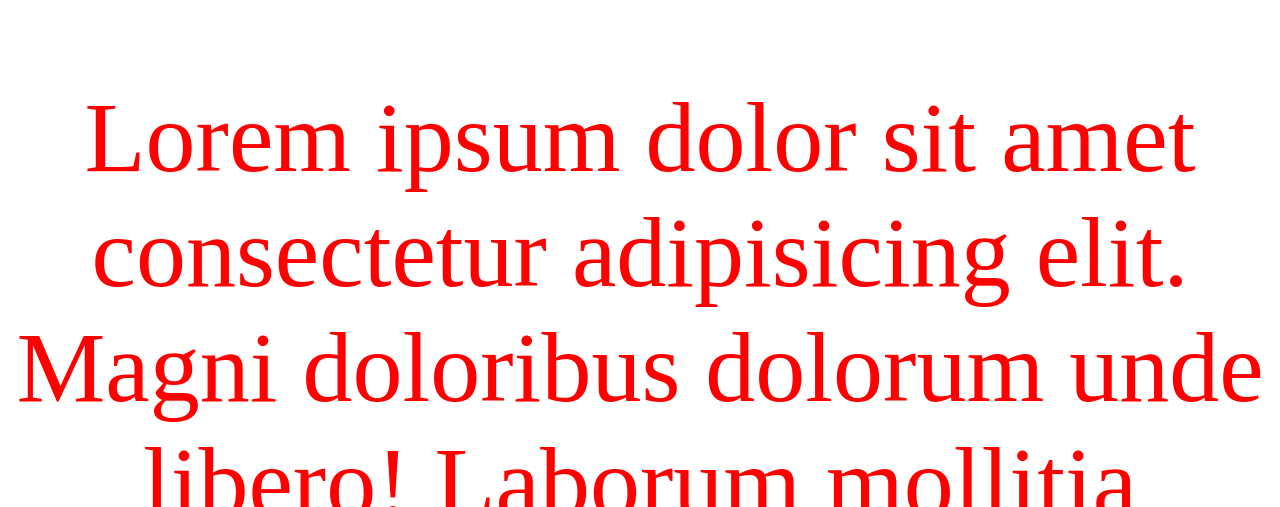
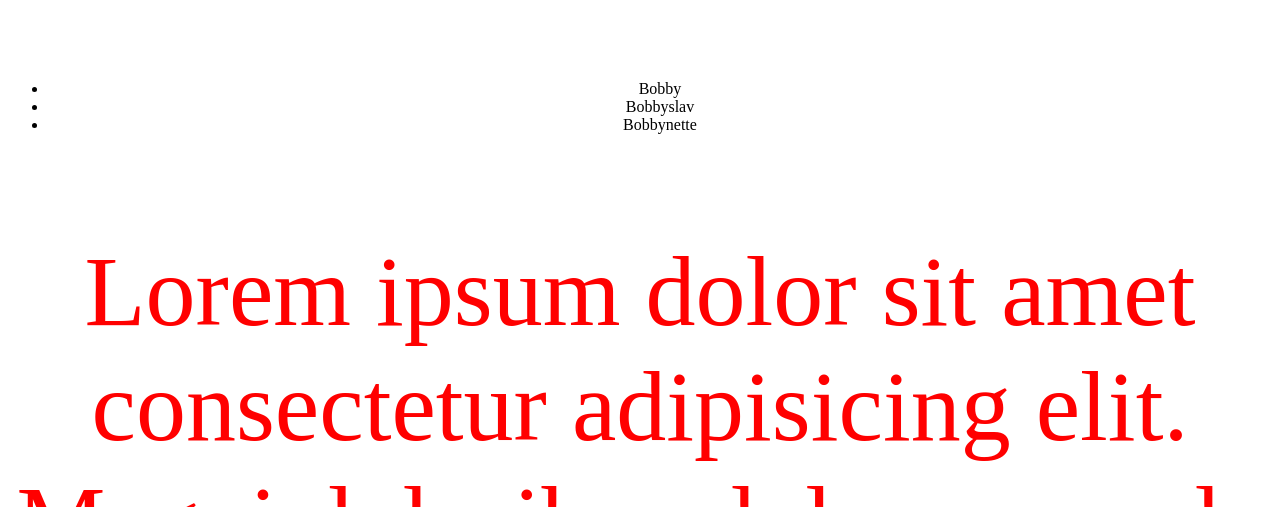
Before and after one commit to Jimbiscus/GitHub_Course, a plain HTML site: page index.html in a window 1280 px wide. Shown: the part 293-800 px from the top of the page. Drawn offline with Linux system fonts and the light colour scheme; files that its build step writes are made by us from their sources.

Commit message:
Added the bobbylist

```diff
--- a/index.html
+++ b/index.html
@@ -11,6 +11,11 @@
 <body>
     <h1>Salut Frangin</h1>
     <p>Hello, World ! bobobobo</p>
+    <ul>
+        <li>Bobby</li>
+        <li>Bobbyslav</li>
+        <li>Bobbynette</li>
+    </ul>
     <p>Lorem ipsum dolor sit amet consectetur adipisicing elit.
         Magni doloribus dolorum unde libero! Laborum mollitia consequuntur
         neque illo aspernatur cumque molestias animi. Error veritatis possimus dolores
```
